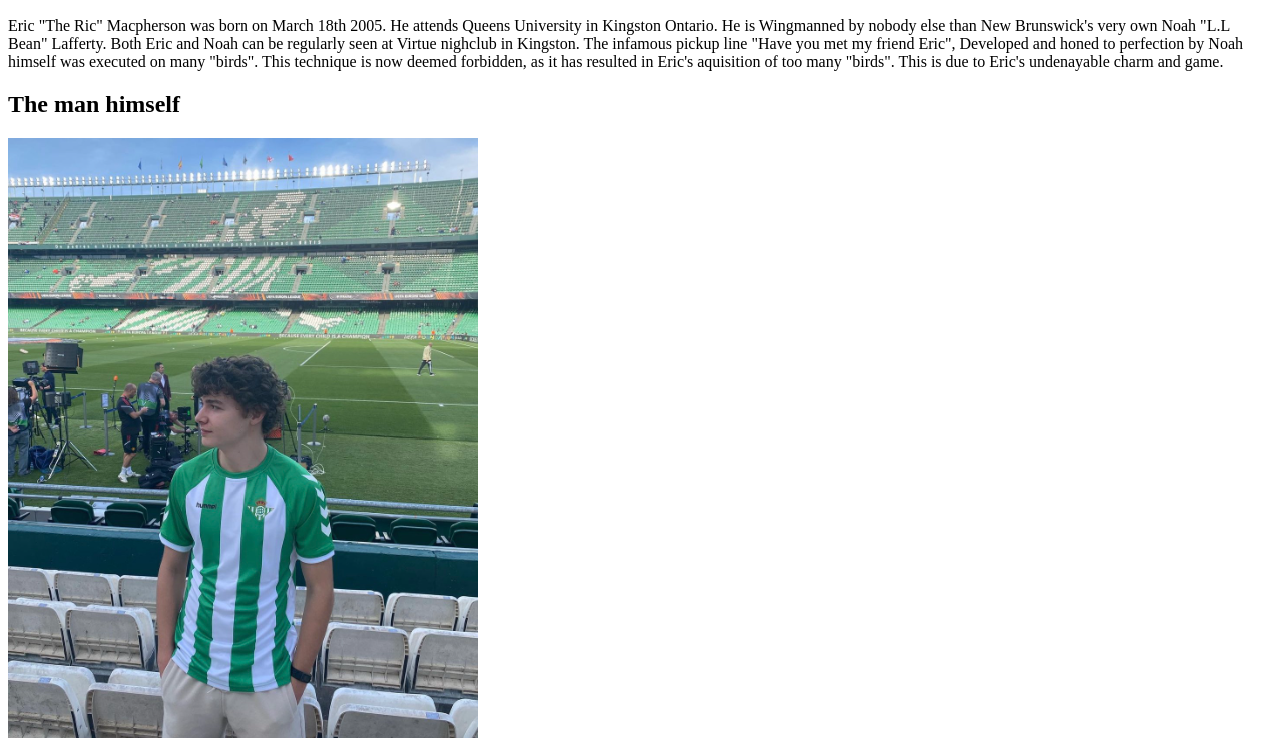
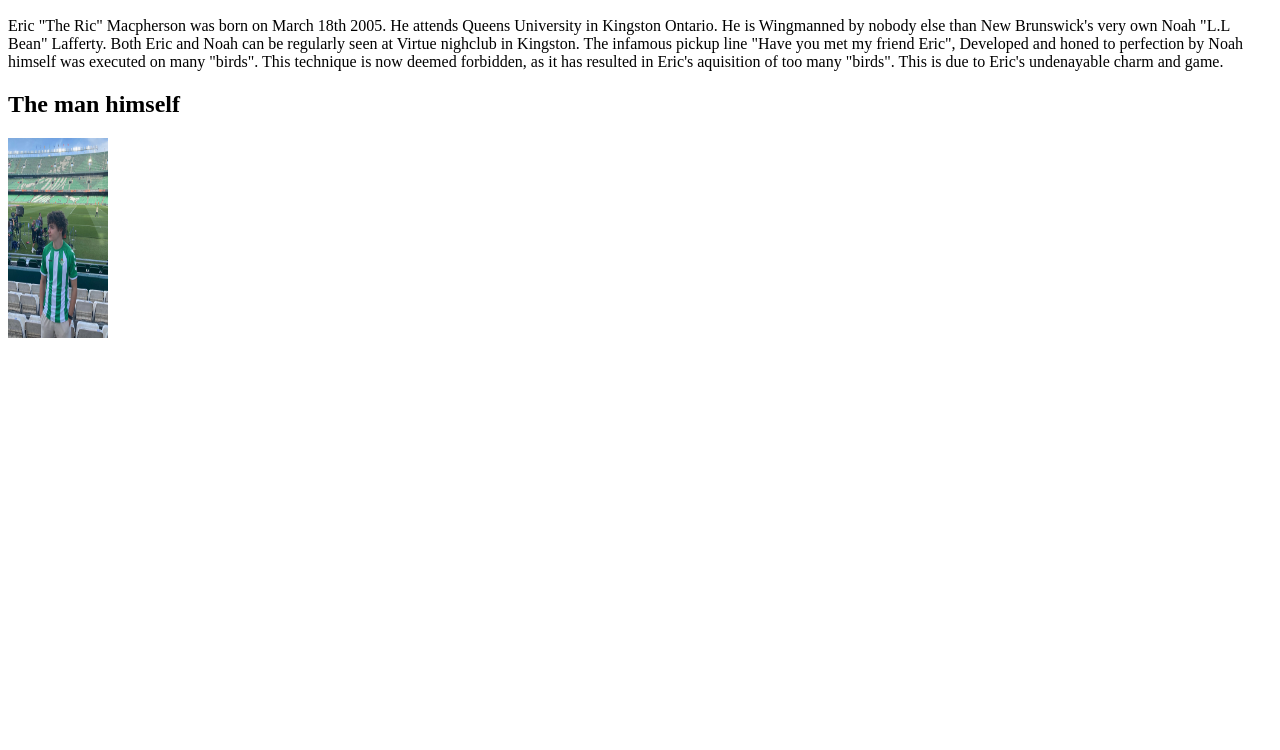
Before and after one commit to sebyYepes/My-Friend-Eric, a plain HTML site: page AboutEric/AboutEric.html in a window 1280 px wide. Shown: the part 110-860 px from the top of the page. After the commit the page ends 800 px from the top, so only its background shows below. Drawn offline with Linux system fonts and the light colour scheme.

Commit message:
edited image size

```diff
--- a/AboutEric/AboutEric.html
+++ b/AboutEric/AboutEric.html
@@ -16,7 +16,7 @@
        and game.
     </p>
     <h2>The man himself</h2>
-    <img src="./images/Eric flick 1.png">
+    <img src="./images/Eric flick 1.png" alt = "Eric scouting for spanish birds" height ="200" width = "100">
 
 
 </body>
```
